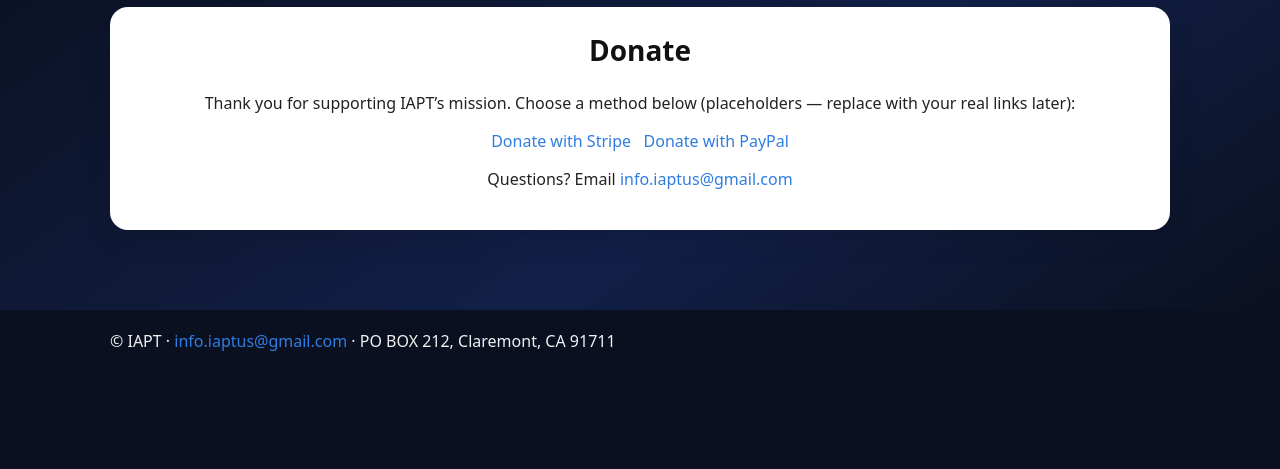
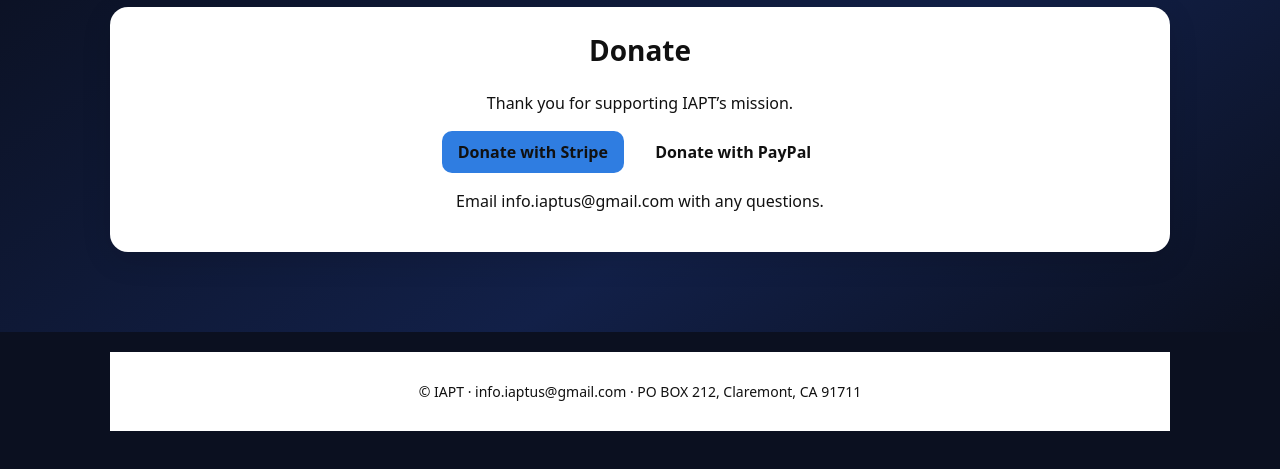
Before and after one commit to iaptmay/iaptus-site, a plain HTML site: page donate.html in a window 1280 px wide. Shown: the part 109-578 px from the top of the page. Drawn offline with Linux system fonts and the light colour scheme.

Commit message:
Add files via upload

```diff
--- a/donate.html
+++ b/donate.html
@@ -1,19 +1,48 @@
 <!DOCTYPE html>
-<html lang="en"><head><meta charset="utf-8"><meta name="viewport" content="width=device-width, initial-scale=1">
-<title>Donate — IAPT</title><link rel="icon" href="img/logo.svg"><link rel="stylesheet" href="css/styles.css"></head>
+<html lang="en">
+<head>
+  <title>Donate — IAPT</title>
+  <meta charset="utf-8">
+  <meta name="viewport" content="width=device-width, initial-scale=1">
+  <link rel="icon" href="img/logo.svg">
+  <link rel="stylesheet" href="css/styles.css?v=6">
+  <style>
+    /* Fallback to guarantee visibility, even if cached CSS is stale */
+    .hero, .card, section, footer { background:#fff !important; color:#111 !important; }
+    .hero *, .card *, section *, footer * { color:#111 !important; opacity:1 !important; text-shadow:none !important; }
+    .badge { background:#22a06b !important; color:#fff !important; padding:4px 10px; border-radius:999px; font-size:12px; margin-bottom:8px; display:inline-block; }
+    .card-link { display:block; text-decoration:none; color:inherit; }
+    .card-link:hover { box-shadow:0 10px 28px rgba(0,0,0,.12); transform:translateY(-2px); }
+  </style>
+</head>
 <body>
-<header class="header"><div class="container">
-<div class="brand"><img class="brand-logo" src="img/logo.svg" alt="IAPT logo"><div><h1>Institute for Applied Process Thought (IAPT)</h1></div></div>
-<nav class="nav"><a href="index.html">Home</a><a href="about.html">About</a><a href="programs.html">Programs</a><a href="events.html">Events</a><a href="donate.html">Donate</a><a href="contact.html">Contact</a></nav>
-<div class="container hero">
-<h2>Donate</h2>
-<p>Thank you for supporting IAPT’s mission. Choose a method below (placeholders — replace with your real links later):</p>
-<p>
-  <a class="btn-pay" href="#" onclick="alert('Replace this with your Stripe link.');return false;">Donate with Stripe</a>
-  &nbsp;
-  <a class="btn-pay" href="#" onclick="alert('Replace this with your PayPal.me link.');return false;">Donate with PayPal</a>
-</p>
-<p>Questions? Email <a href="mailto:info.iaptus@gmail.com">info.iaptus@gmail.com</a></p>
-</div></div></header>
-<div class="container section"><div class="footer">© IAPT · <a href="mailto:info.iaptus@gmail.com">info.iaptus@gmail.com</a> · PO BOX 212, Claremont, CA 91711</div></div>
-</body></html>
+<header class="header">
+  <div class="container">
+    <div class="brand">
+      <img class="brand-logo" src="img/logo.svg" alt="IAPT logo">
+      <h1>Institute for Applied Process Thought (IAPT)</h1>
+    </div>
+    <nav class="nav">
+      <a href="index.html">Home</a>
+      <a href="about.html">About</a>
+      <a href="programs.html">Programs</a>
+      <a href="events.html">Events</a>
+      <a href="donate.html">Donate</a>
+      <a href="contact.html">Contact</a>
+    </nav>
+    <div class="container hero">
+      <h2>Donate</h2>
+      <p>Thank you for supporting IAPT’s mission.</p>
+      <p>
+        <a class="cta" href="#" onclick="alert('Replace with your Stripe link');return false;">Donate with Stripe</a>
+        <a class="cta secondary" href="#" onclick="alert('Replace with your PayPal link');return false;">Donate with PayPal</a>
+      </p>
+      <p>Email <a href="mailto:info.iaptus@gmail.com">info.iaptus@gmail.com</a> with any questions.</p>
+    </div>
+  </div>
+</header>
+<div class="container section">
+  <footer>© IAPT · <a href="mailto:info.iaptus@gmail.com">info.iaptus@gmail.com</a> · PO BOX 212, Claremont, CA 91711</footer>
+</div>
+</body>
+</html>
```
Also changed, not shown: contact.html (+44 -14 lines), events.html (+40 -11 lines), programs.html (+53 -14 lines).
